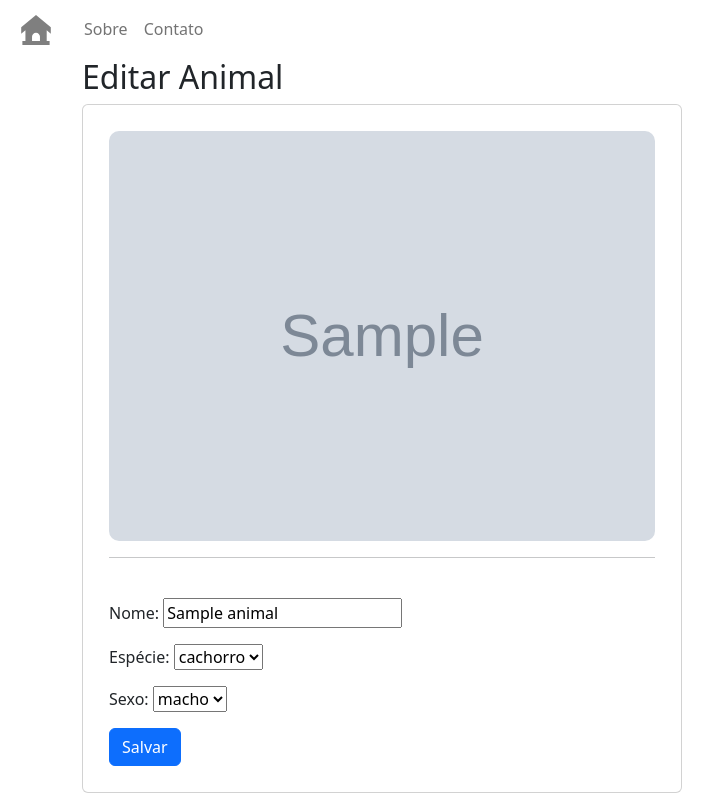
After one commit to tomasfn87/adote-ou-apadrinhe-um-animal, a Django app: page /editar_animal/1/ in a window 1280 px wide. The commit adds this page. Shown: the whole page, without its empty margins (0-724 px from the left). Run offline with Django 4.2, Linux system fonts and the light colour scheme; tables that the repository leaves empty hold one stand-in row (values such as "Sample post"); grey boxes marked "Sample" are stand-in pictures; some libraries are stand-ins or nearby versions.

Commit message:
Adicionado recurso de edição dos dados do animal (exceto imagem), incluindo página de 'Edição concluída'.

```diff
--- a/animais/forms.py
+++ b/animais/forms.py
@@ -22,3 +22,8 @@ class AnimalForm(forms.ModelForm):
         if commit:
             animal.save()
         return animal
+
+class EditAnimalForm(forms.ModelForm):
+    class Meta:
+        model = Animal
+        fields = ['nome', 'especie', 'sexo']
--- a/animais/models.py
+++ b/animais/models.py
@@ -11,12 +11,8 @@ class Animal(models.Model):
             self.nome,
             self.especie,
             self.sexo,
-            self.adicionado_recentemente,
+            self.adicionado_em,
         )
-
-    def adicionado_recentemente(self):
-        now = tz.now()
-        return now - dt.timedelta(days=1) <= self.adicionado_em <= now
 
     def validate_nome(value):
         if not any(char.isalpha() for char in value):
--- /dev/null
+++ b/animais/templates/animais/editar_animal.html
@@ -0,0 +1,17 @@
+{% extends 'animais/base.html' %}
+{% block title %}Editar informações do Animal{% endblock %}
+{% block content %}
+  <h2>Editar Animal</h2>
+  <div class="card custom-card-body">
+    <div class="card-body">
+        <form method="post" enctype="multipart/form-data">
+          <img src="{{ animal.imagem }}" title="{{ animal.nome }} ({{  animal.get_especie_display  }}/{{ animal.get_sexo_display }})" alt="{{ animal.nome }}" class="card-img-top img-fluid" style="object-fit: cover; object-position: center;">
+          <hr>
+          <br>
+          {% csrf_token %}
+          {{ form.as_p }}
+          <button type="submit" class="btn btn-primary">Salvar</button>
+        </form>
+    </div>
+  </div>
+{% endblock %}
--- a/animais/templates/animais/index.html
+++ b/animais/templates/animais/index.html
@@ -48,6 +48,12 @@
                 <p class="card-text small">Incluído em {{ animal.adicionado_em }}</p>
               </p>
             </div>
+            {% if user.is_authenticated %}
+              <br>
+              <a href="{% url 'animais:editar_animal' animal.id %}" target="_blank" class="btn btn-primary">
+                Editar
+              </a>
+            {% endif %}
         </div>
       {% endfor %}
     </div>
--- a/animais/urls.py
+++ b/animais/urls.py
@@ -7,6 +7,8 @@ urlpatterns = [
     path("", views.IndexView.as_view(), name="index"),
     path("cadastro/", views.cadastro, name="cadastro"),
     path("cadastro/sucesso/", views.cadastro_sucesso, name="cadastro_sucesso"),
+    path('editar_animal/<int:id>/', views.editar_animal, name='editar_animal'),
+    path('editar_animal_sucesso/', views.editar_animal_sucesso, name='editar_animal_sucesso'),
     path("sobre/", views.SobreView.as_view(), name="sobre"),
     path("login/", views.login_admin , name="login_admin"),
     path("logout/", views.logout_admin , name="logout_admin"),
--- a/animais/views.py
+++ b/animais/views.py
@@ -16,8 +16,8 @@ from os import environ as env
 import os
 import supabase
 
-from .models import Animal, Doacao, Tipo_Doacao, Meta
-from .forms import AnimalForm
+from .models import Animal, Doacao
+from .forms import AnimalForm, EditAnimalForm
 
 if os.path.isfile('./.env'):
     from loadenv import load_env_file
@@ -105,6 +105,26 @@ def redimensionar_imagem(imagem, largura_maxima, altura_maxima):
     buffer = BytesIO()
     img.save(buffer, 'JPEG')
     return buffer.getvalue()
+
+def editar_animal(request, id):
+    animal = get_object_or_404(Animal, id=id)
+    if request.method == 'POST':
+        form = EditAnimalForm(request.POST, request.FILES, instance=animal)
+        if form.is_valid():
+            form.save()
+            request.session['animal_id'] = animal.id
+            return redirect('animais:editar_animal_sucesso')
+    else:
+        form = EditAnimalForm(instance=animal)
+    return render(request, 'animais/editar_animal.html', {'form': form, 'animal': animal})
+
+def editar_animal_sucesso(request):
+    animal_id = request.session.get('animal_id', None)
+    if animal_id is not None:
+        animal = get_object_or_404(Animal, id=animal_id)
+        return render(
+            request, 'animais/editar_animal_sucesso.html', {'animal': animal})
+    return render(request, 'animais/editar_animal_sucesso.html', {'animal': None})
 
 def login_admin(request):
     error_message = ""
```
Also changed, not shown: animais/templates/animais/editar_animal_sucesso.html (added, +28 -0 lines).
